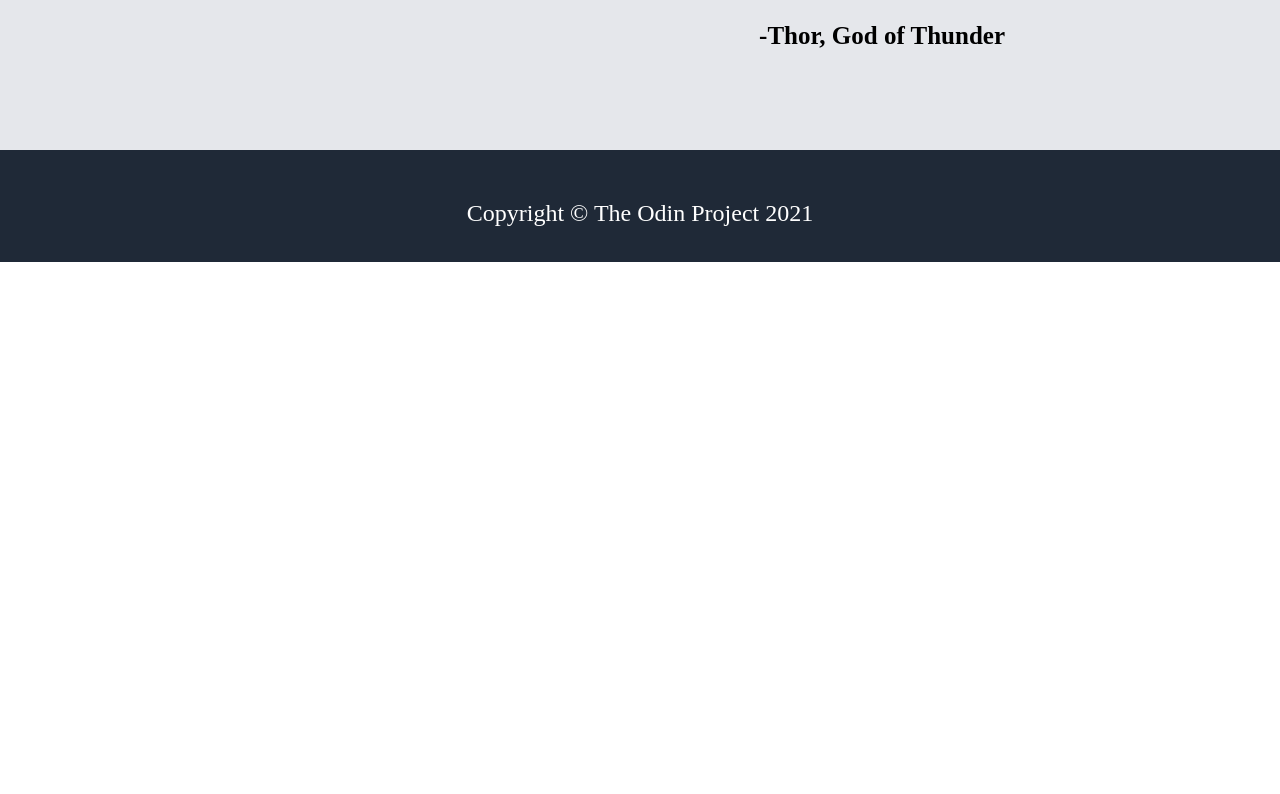
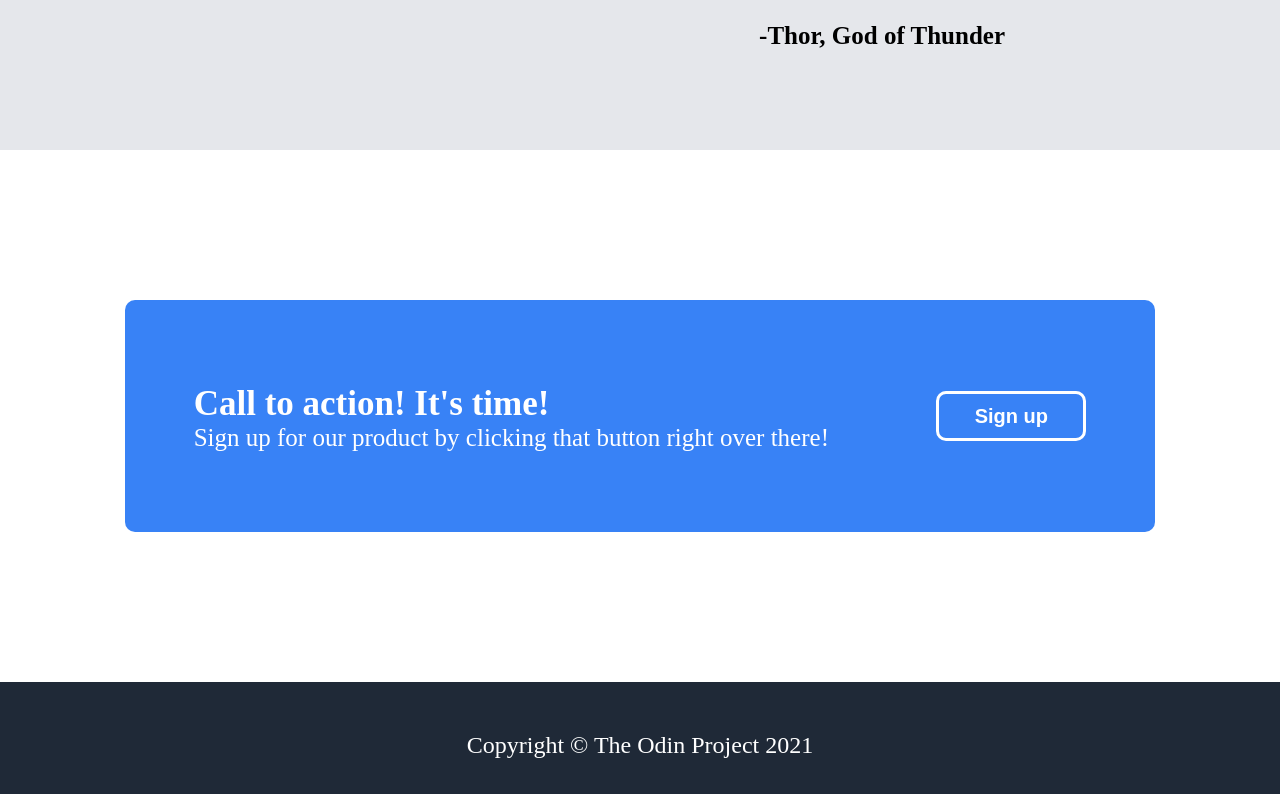
Before and after one commit to B-Dollaz/odin-landing-page-prev, a plain HTML site: page index.html in a window 1280 px wide. Shown: the part 1387-2181 px from the top of the page. Before the commit the page ends 1649 px from the top, so only its background shows below. Drawn offline with Linux system fonts and the light colour scheme.

Commit message:
Add end of body / Finish landing page

```diff
--- a/index.html
+++ b/index.html
@@ -52,6 +52,15 @@
                 <div class="quotetxt">"This is an inspiring quote, or a testimonial from a customer. Maybe it's just filling up space, or maybe people will actually read it. Who knows? All I know is that it looks nice."</div>
                 <div class="quoteend">-Thor, God of Thunder</div>
             </div>
+            <div>
+                <div class="boxin">
+                    <div class="enddiv">
+                        <h2 class="call"> Call to action! It's time!</h2>
+                        <p class="callp">Sign up for our product by clicking that button right over there!</p>
+                    </div>
+                    <button class="button2">Sign up</button>
+                </div>
+            </div>
         </main>
         <footer class="footer">
             <div class="footertxt">Copyright &#169 The Odin Project 2021</div>
--- a/style.css
+++ b/style.css
@@ -140,3 +140,39 @@ footer {
     color: white;
     font-size: 24px;
 }
+
+.boxin {
+    background-color: #3882F6;
+    margin: 150px 125px;
+    border-radius: 10px;
+    padding: 55px 15px;
+    display: flex;
+    justify-content: space-around;
+    align-items: center;
+}
+
+.enddiv {
+    color: white;
+}
+
+.button2 {
+    background-color: #3882F6;
+    color: white;
+    border: 3px solid white;
+    border-radius: 10px;
+    height: 50px;
+    width: 150px;
+    font-size: 20px;
+    font-weight: 900;
+}
+
+.call {
+    font-size: 35px;
+    margin-bottom: 0;
+}
+
+.callp {
+    font-size: 25px;
+    font-weight: 500;
+    margin-top: 0;
+}
```
